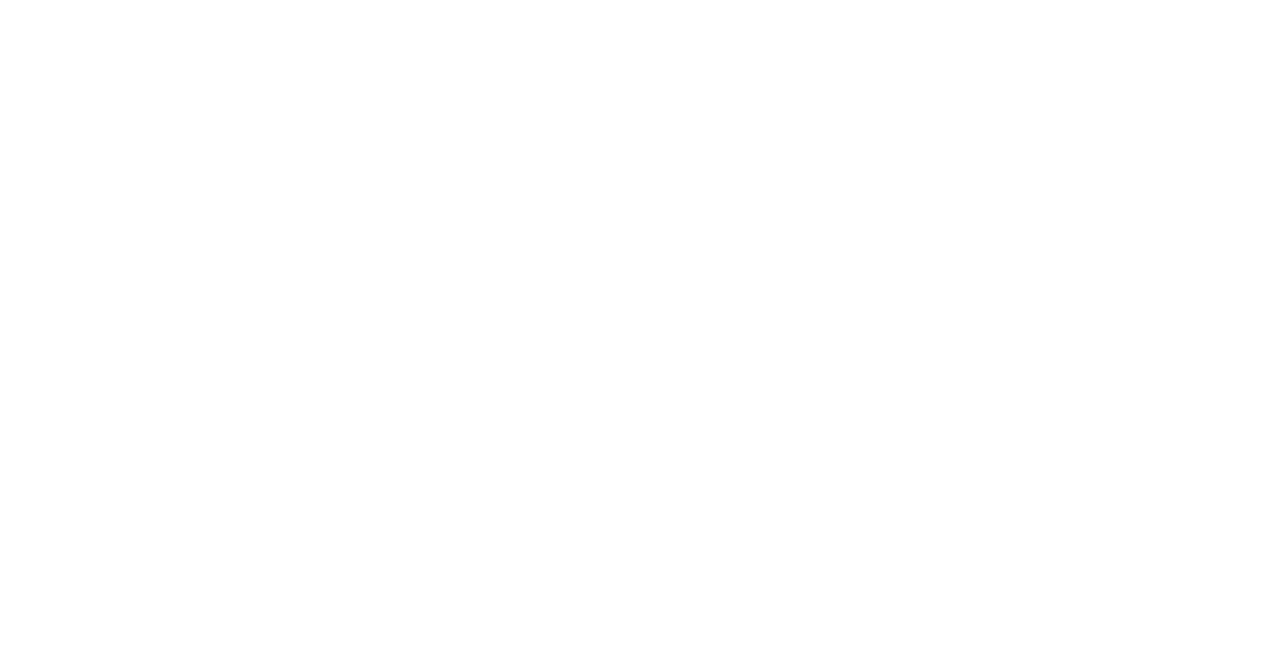
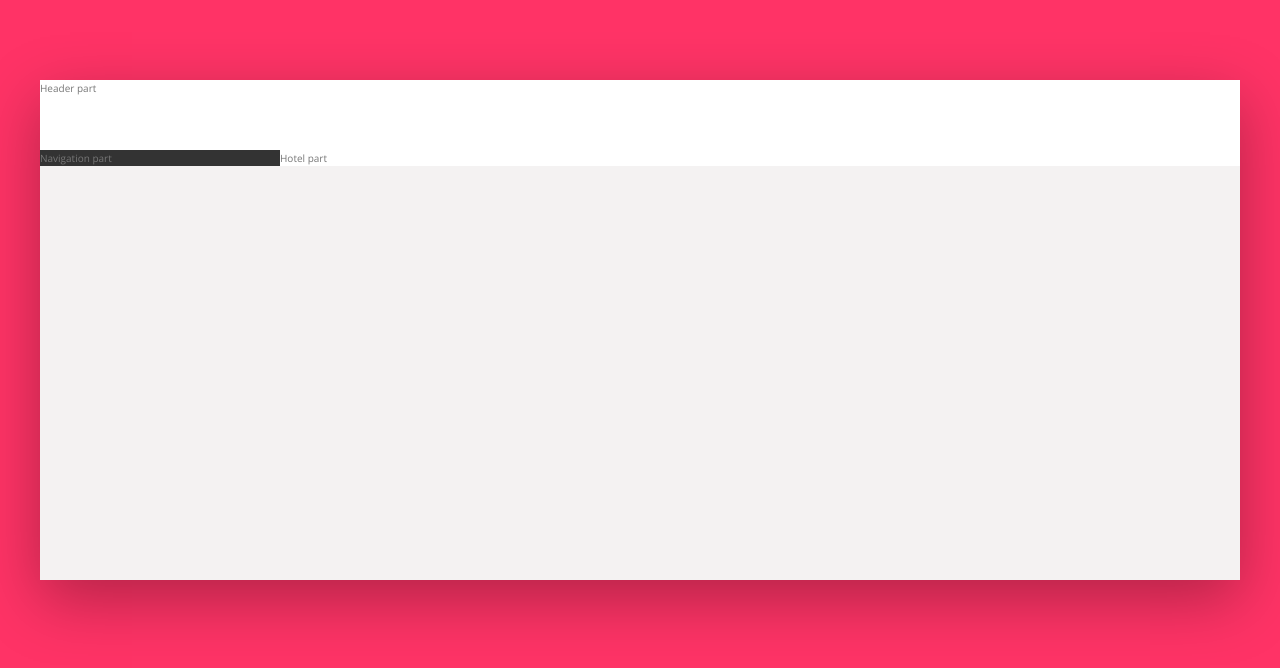
Before and after one commit to Dusan-Lex/Trillo, a website: page index.html in a window 1280 px wide. Drawn offline with nearby package versions, Linux system fonts and the light colour scheme; files that its build step writes are made by us from their sources.

Commit message:
Build the Overall Layout

```diff
--- a/index.html
+++ b/index.html
@@ -1,5 +1,6 @@
 <!DOCTYPE html>
 <html lang="en">
+
 <head>
     <meta charset="UTF-8">
     <meta name="viewport" content="width=device-width, initial-scale=1.0">
@@ -10,7 +11,19 @@
 
     <title>trillo &mdash; Your all-in-one booking app</title>
 </head>
+
 <body>
+    <div class="container">
+        <header class="header">
+            Header part
+        </header>
+        <div class="content">
+            <nav class="sidebar">Navigation part</nav>
+            <main class="hotel-view">
+                Hotel part
+            </main>
+        </div>
+    </div>
+</body>
 
-    </body>
 </html>
--- /dev/null
+++ b/sass/_base.scss
@@ -0,0 +1,42 @@
+:root {
+  --color-primary: #eb2f64;
+  --color-primary-light: #ff3366;
+  --color-primary-dark: #ba265d;
+
+  --color-grey-light-1: #faf9f9;
+  --color-grey-light-2: #f4f2f2;
+  --color-grey-light-3: #f0eeee;
+  --color-grey-light-4: #ccc;
+
+  --color-grey-dark-1: #333;
+  --color-grey-dark-2: #777;
+  --color-grey-dark-3: #999;
+
+  --shadow-dark: 0 2rem 6rem rgba(0, 0, 0, 0.3);
+}
+
+*,
+*::before,
+*::after {
+  margin: 0;
+  padding: 0;
+  box-sizing: border-box;
+}
+
+html {
+  font-size: 62.5%;
+}
+body {
+  font-family: "Open Sans", sans-serif;
+  font-weight: 400;
+  line-height: 1.6;
+  color: var(--color-grey-dark-2);
+  background-image: linear-gradient(
+    to right bottom,
+    var(--color-primary-light),
+    var(--color-primary-light)
+  );
+  background-size: cover;
+  background-repeat: no-repeat;
+  min-height: 100vh;
+}
--- /dev/null
+++ b/sass/_layout.scss
@@ -0,0 +1,26 @@
+.container {
+  max-width: 120rem;
+  margin: 8rem auto;
+  background-color: var(--color-grey-light-2);
+  min-height: 50rem;
+  box-shadow: var(--shadow-dark);
+}
+.header {
+  height: 7rem;
+  background-color: #fff;
+  border-bottom: var(--color-grey-light-2);
+}
+
+.content {
+  display: flex;
+}
+
+.sidebar {
+  background-color: var(--color-grey-dark-1);
+  flex: 0 1 20%;
+}
+
+.hotel-view {
+  background-color: #fff;
+  flex: 1;
+}
--- a/sass/main.scss
+++ b/sass/main.scss
@@ -1,17 +1,3 @@
-/*
-COLORS
-
-Primary: #eb2f64
-Primary light: #FF3366
-Primary dark: #BA265D
-
-Grey light 1: #faf9f9
-Grey light 2: #f4f2f2
-Grey light 3: #f0eeee
-Grey light 4: #ccc
-
-Grey dark 1: #333
-Grey dark 2: #777
-Grey dark 3: #999
-
-*/
+@import "./base";
+@import "./components";
+@import "./layout";
```
Also changed, not shown: sass/_components.scss (added). Lines whose indentation alone changed are shown as unchanged.
